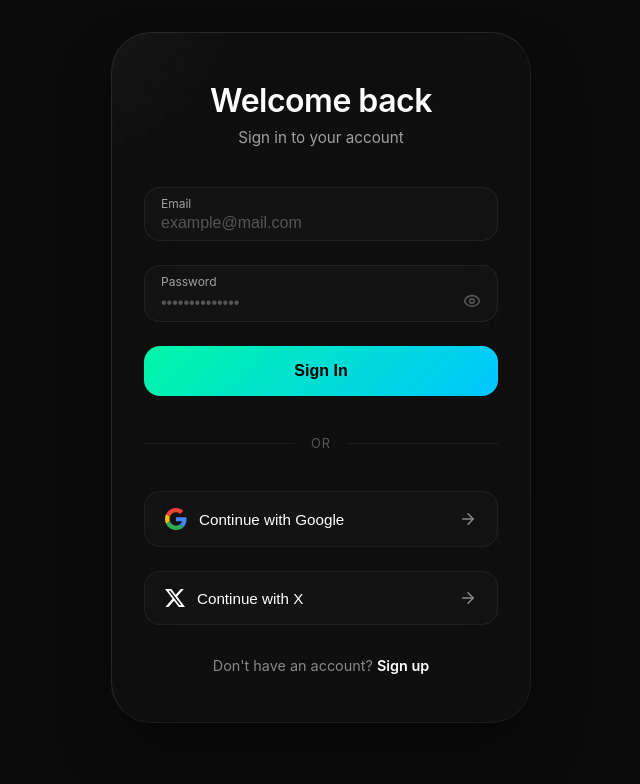
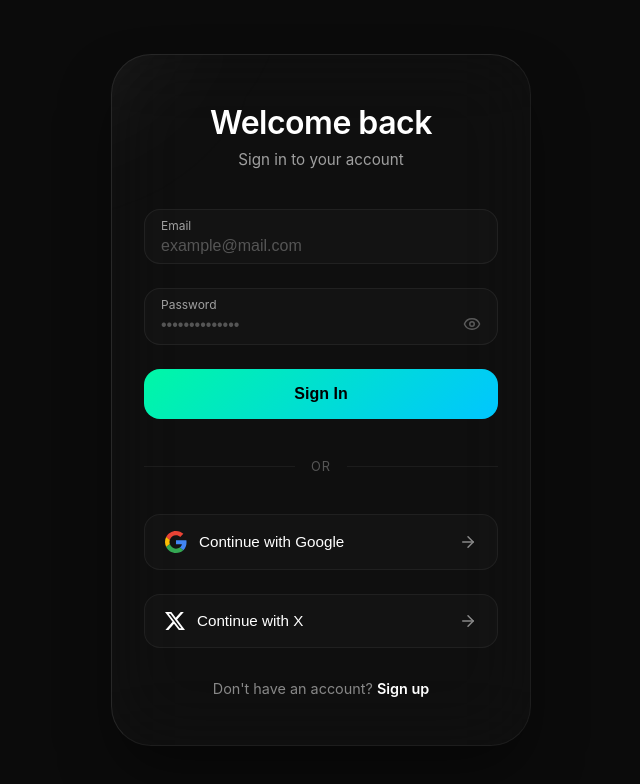
Before and after one commit to mongooseintown/TrashofCSE-Project, a React (Vite) app in the folder frontend/: page /login in a window 1280 px wide. Shown: the top 784 px of the page, without its empty margins (319-959 px from the left). Built offline with nearby package versions, Linux system fonts and the light colour scheme.

Commit message:
Center login box vertically and horizontally on full screen viewport

```diff
--- a/frontend/src/pages/Login.css
+++ b/frontend/src/pages/Login.css
@@ -1,5 +1,5 @@
 .login-page-container {
-  min-height: calc(100vh - 100px); /* Adjusted for navbar padding */
+  min-height: 100vh;
   display: flex;
   align-items: center;
   justify-content: center;
```
